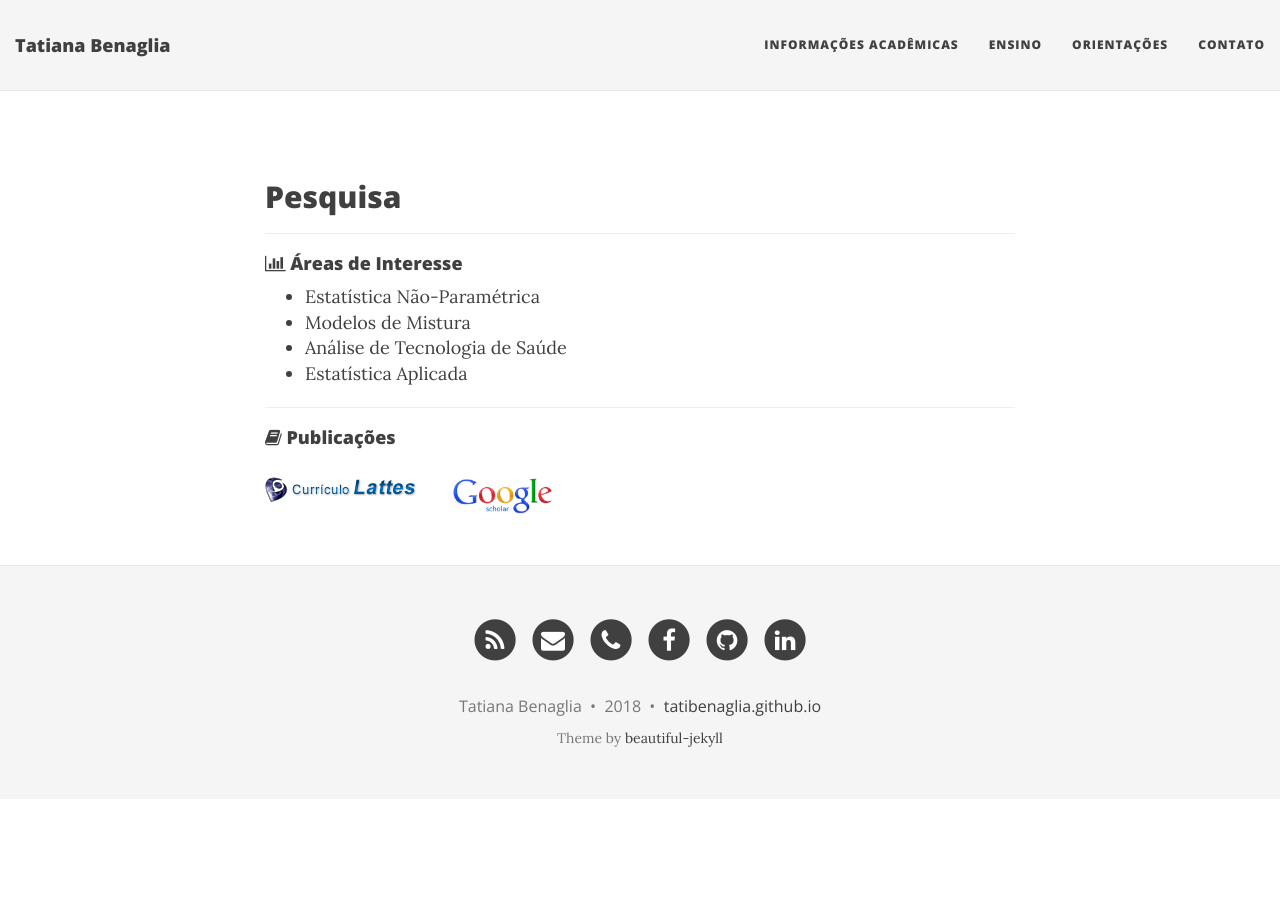
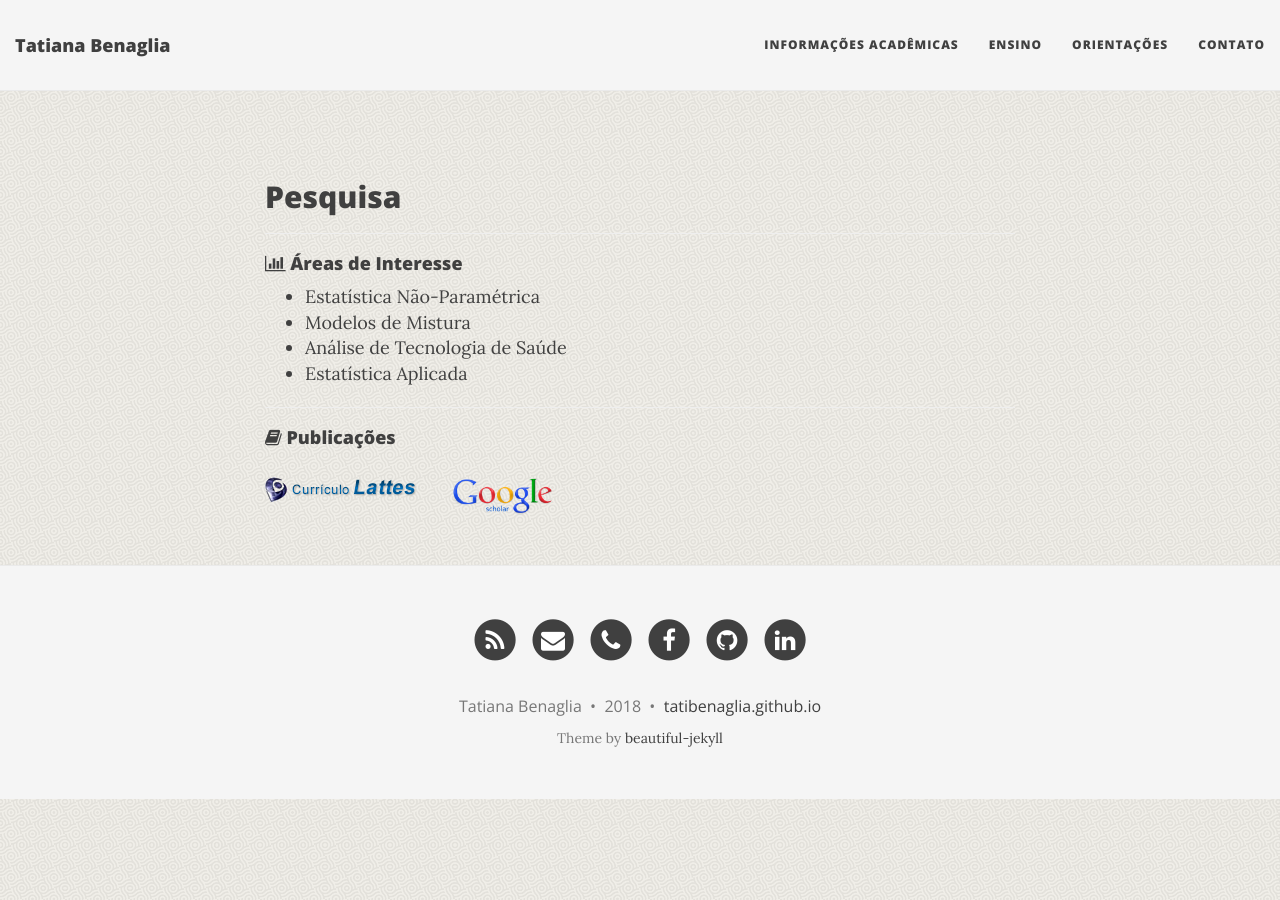
Before and after one commit to tatibenaglia/tatibenaglia.github.io, a Jekyll site: the page built from pesquisa.md, in a window 1280 px wide. Built offline with Jekyll 4.4.1, drawn with Linux system fonts in a browser that asks for light colours; nearby versions of some CDN libraries.

Commit message:
update logo unicamp

```diff
--- a/_config.yml
+++ b/_config.yml
@@ -61,6 +61,7 @@ footer-link-col: "#404040"
 # Alternatively, the navbar, footer, and page background can be set to use background images
 # instead of colour
 
+page-img: "/img/bgimage.png"
 # navbar-img: "/img/bgimage.png"
 # footer-img: "/img/bgimage.png"
 # page-img: "/img/bgimage.png"
--- a/index.html
+++ b/index.html
@@ -11,6 +11,6 @@ Departamento de Estatística <br />
 Instituto de Matemática, Estatística e Computação Científica (IMECC) - UNICAMP <br />
 
 <br />
-<a href="http://www.unicamp.br"><img src="/img/unicamp.jpg" title="Unicamp" width="50" style="float: left; margin-left: 30px;"></a>
+<a href="http://www.unicamp.br"><img src="/img/unicamp.png" title="Unicamp" width="50" style="float: left; margin-left: 30px;"></a>
 <a href="http://www.ime.unicamp.br"><img src="/img/logo-imecc-50anos.svg" title="IMECC" width="110" style="float: left; margin-left: 30px;"></a>
 </div>
```
Also changed, not shown: aboutme.md (+1 -1 lines), 4 other files.
